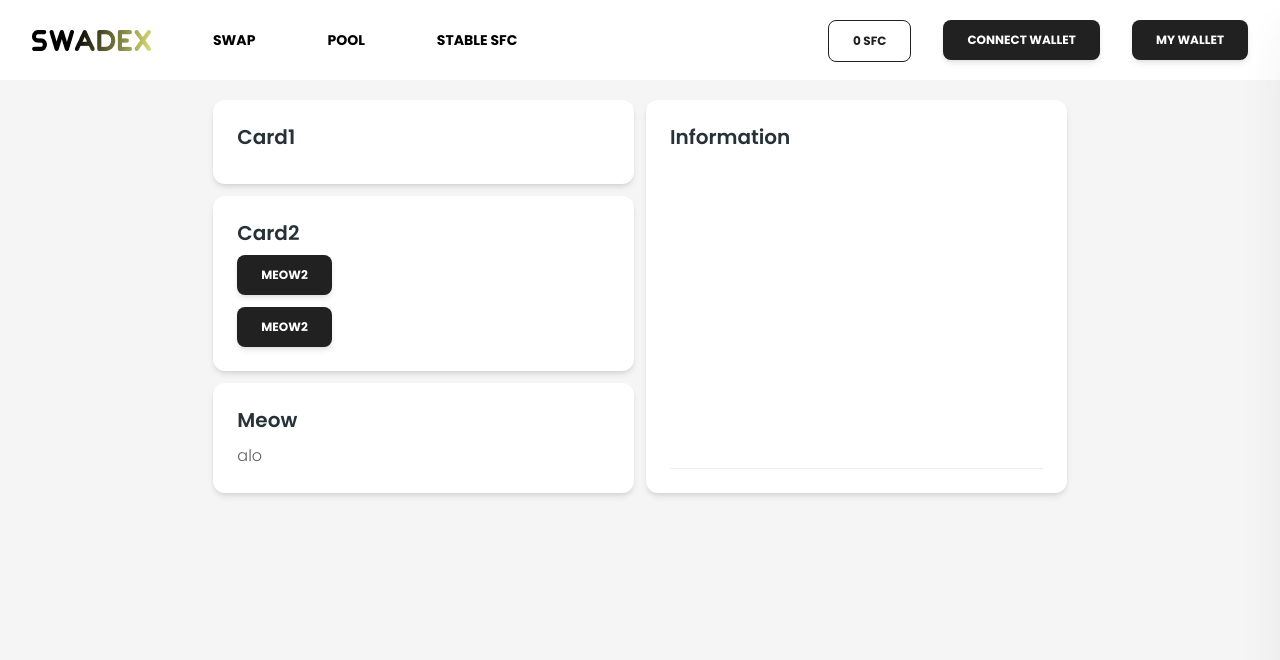
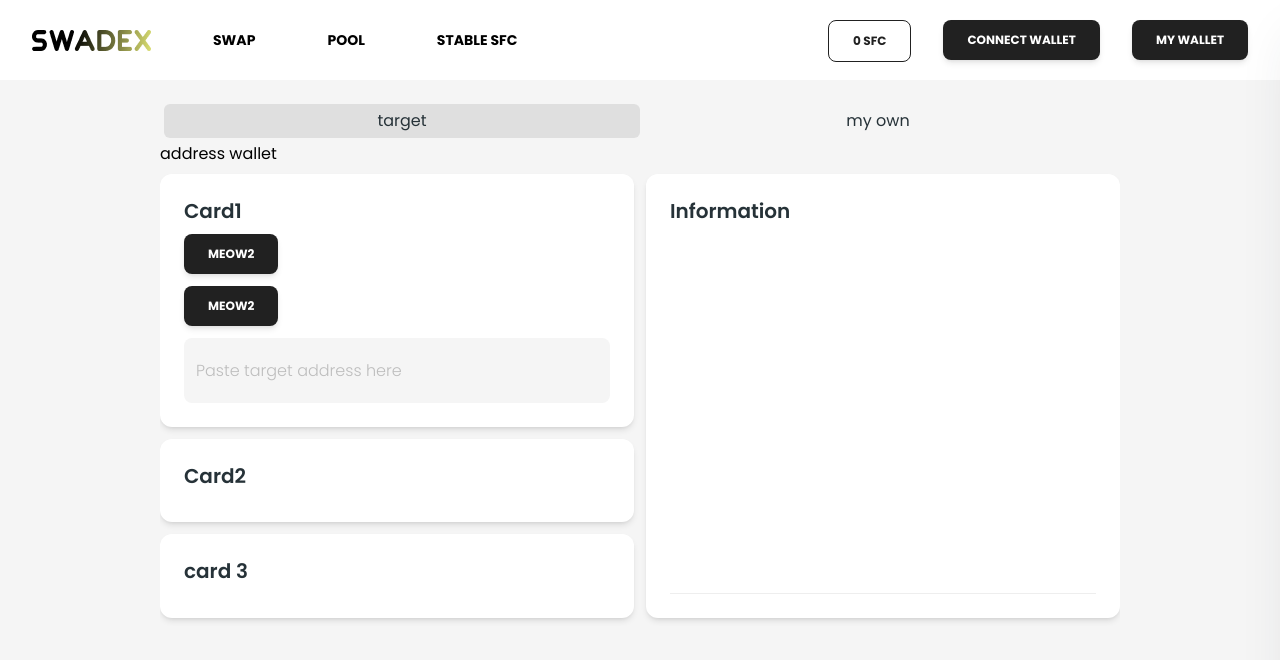
Before and after one commit to nhatme/sfc-client-react, a React (Create React App) app: page /stable_sfc in a window 1280 px wide. Shown: the top 660 px of the page. Built offline with nearby package versions, Linux system fonts and the light colour scheme.

Commit message:
still develop...

```diff
--- a/src/components/CardsCustom.tsx
+++ b/src/components/CardsCustom.tsx
@@ -7,7 +7,7 @@ import {
 import { FC } from "react";
 import { CardsProps } from "../interfaces/CustomProps";
 
-const CardStableCoin: FC<CardsProps> = ({ className, nameCard, buttons, typograph, cardFooter }) => {
+const CardStableCoin: FC<CardsProps> = ({ className, nameCard, buttons, inputBox, typograph, cardFooter }) => {
     return (
         <Card className={`${className}`}>
             <CardBody>
@@ -16,12 +16,13 @@ const CardStableCoin: FC<CardsProps> = ({ className, nameCard, buttons, typograp
                 </Typography>
                 {typograph}
                 <div className="">
-                    {buttons && buttons.map((button, index) => (
+                    {buttons && buttons.map(({ className, onClick, label }, index) => (
                         <div>
-                            <Button className={`${button.className}`} key={index} onClick={button.onClick}>{button.label}</Button>
+                            <Button className={`${className}`} key={index} onClick={onClick}>{label}</Button>
                         </div>
                     ))}
                 </div>
+                {inputBox}
             </CardBody>
             {cardFooter}
         </Card>
--- a/src/components/Dialog.tsx
+++ b/src/components/Dialog.tsx
@@ -19,7 +19,7 @@ const Web3Dialog = () => {
             <Dialog size="xs" open={open} handler={handleOpen}
                 animate={{
                     mount: { scale: 1, y: 0 },
-                    unmount: { scale: 0.9, y: -50 },
+                    unmount: { scale: 0.9, y: 0 },
                 }}
                 className="bg-[#f8f8f9b3]">
                 <DialogHeader className="justify-between">
--- a/src/components/Inputs.tsx
+++ b/src/components/Inputs.tsx
@@ -1,19 +1,19 @@
 import { FC } from "react"
-import { Dropdown } from "./Dropdown"
+import { InputCustomProps } from "../interfaces/CustomProps"
 
-const InputCustom: FC = () => {
+const InputCustom: FC<InputCustomProps> = ({ className, label, dropdown, unitCurrencyConverter, walletBalance, placeHolder, type, inputSize }) => {
     return (
-        <div className="flex flex-col bg-gray-100 p-4 rounded-lg">
-            <label htmlFor="you pay">You pay</label>
-            <div className="flex justify-between">
-                <input type="number" name="you pay" placeholder="0" className="text-4xl outline-none mt-2 text-black w-full bg-gray-100" />
+        <div className={`${className}`}>
+            <label htmlFor="">{label}</label>
+            <div className="flex justify-between items-center">
+                <input type={type} placeholder={placeHolder} className={`${inputSize} leading-none outline-none mt-2 text-black w-full bg-gray-100`} />
                 <div>
-                    <Dropdown dropdownName={"SOL"} />
+                    {dropdown}
                 </div>
             </div>
             <div className="flex justify-between mt-2">
-                <div>$185.66</div>
-                <div className="text-gray-500">Balance: 1.3</div>
+                <div>{unitCurrencyConverter}</div>
+                <div className="text-gray-500">{walletBalance}</div>
             </div>
         </div>
     )
--- /dev/null
+++ b/src/components/TabsCustom.tsx
@@ -0,0 +1,43 @@
+import {
+    Tabs,
+    TabsHeader,
+    TabsBody,
+    Tab,
+    TabPanel,
+} from "@material-tailwind/react";
+import { FC } from "react";
+import { TransparentTabsCustom } from "../interfaces/CustomProps";
+
+const TransparentTabs: FC<TransparentTabsCustom> = ({ data }) => {
+    return (
+        <Tabs value={data[0].value} className="max-w-full">
+            <TabsHeader
+                className="bg-transparent"
+                indicatorProps={{
+                    className: "bg-gray-900/10 shadow-none !text-gray-900",
+                }}
+            >
+                {data && data.map(({ label, value }, index) => (
+                    <Tab key={value} value={value}>
+                        {label}
+                    </Tab>
+                ))}
+            </TabsHeader>
+            <div>address wallet</div>
+            <TabsBody
+                animate={{
+                    initial: { y: 250 },
+                    mount: { y: 0 },
+                    unmount: { y: 300 },
+                }}>
+                {data && data.map(({ value, desc }, index) => (
+                    <TabPanel className="py-2 px-0" key={value} value={value}>
+                        {desc}
+                    </TabPanel>
+                ))}
+            </TabsBody>
+        </Tabs>
+    );
+}
+
+export default TransparentTabs;
--- a/src/interfaces/CustomProps.ts
+++ b/src/interfaces/CustomProps.ts
@@ -2,6 +2,7 @@ export interface CardsProps {
     className?: string,
     nameCard: string,
     buttons?: ButtonProps[],
+    inputBox?: JSX.Element,
     typograph?: JSX.Element,
     cardFooter?: JSX.Element
 }
@@ -13,5 +14,26 @@ export interface ButtonProps {
 }
 
 export interface DropdownCustomName {
-    dropdownName: String
+    dropdownName: string
 }
+
+export interface InputCustomProps {
+    className?: string,
+    label?: string,
+    type: string,
+    inputSize?: string,
+    dropdown?: JSX.Element,
+    unitCurrencyConverter?: string,
+    walletBalance?: string,
+    placeHolder?: string
+}
+
+export interface TransparentTabsCustom {
+    data: TabProps[]
+}
+
+export interface TabProps {
+    label: string,
+    value: string,
+    desc: JSX.Element
+}
--- a/src/layouts/AppLayout.tsx
+++ b/src/layouts/AppLayout.tsx
@@ -1,7 +1,6 @@
 import { Outlet } from "react-router-dom";
 import { Header } from "../pages/Header";
-import { FC, useEffect } from "react";
-import WalletAdapter from "../components/WalletAdapter";
+import { FC} from "react";
 
 const AppLayout: FC = () => {
   return (
@@ -9,7 +8,6 @@ const AppLayout: FC = () => {
       <Header />
       <main className="flex-1">
         <Outlet />
-        {/* <WalletAdapter /> */}
       </main>
     </div>
   );
--- a/src/pages/Pool.tsx
+++ b/src/pages/Pool.tsx
@@ -1,5 +1,6 @@
+import { FC } from "react"
 
-const Pool = () => {
+const Pool: FC = () => {
     return (
         <div>Pool</div>
     )
--- a/src/pages/StableCoin.tsx
+++ b/src/pages/StableCoin.tsx
@@ -1,8 +1,11 @@
 import { FC } from "react"
 import { CardStableCoin } from "../components/CardsCustom"
-import { ButtonProps } from "../interfaces/CustomProps"
-import { CardFooter, Typography } from "@material-tailwind/react"
+import { ButtonProps, TabProps } from "../interfaces/CustomProps"
+import { CardFooter } from "@material-tailwind/react"
+import { InputCustom } from "../components/Inputs"
+import TransparentTabs from "../components/TabsCustom"
 
+const StableCoin: FC = () => {
     const buttonsEl: ButtonProps[] = [
         {
             label: "meow2",
@@ -15,25 +18,43 @@ const buttonsEl: ButtonProps[] = [
         },
     ]
 
-const StableCoin: FC = () => {
     return (
-        <div className="bg-gray-100 flex justify-center pt-5 h-full w-full">
-            <div className="w-2/3">
         <div className="flex gap-3">
             <div className="w-full">
-                        <CardStableCoin nameCard="Card1" />
-                        <CardStableCoin nameCard="Card2" className="mt-3" buttons={buttonsEl} />
-                        <CardStableCoin nameCard={"Meow"} className="mt-3" typograph={
-                            <Typography>
-                                alo
-                            </Typography>
-                        } />
+                <CardStableCoin
+                    nameCard="Card1"
+                    buttons={buttonsEl}
+                    inputBox={<InputCustom placeHolder="Paste target address here" className="flex flex-col bg-gray-100 p-3 rounded-lg mt-3" type="text" />}
+                />
+                <CardStableCoin className="mt-3" nameCard="Card2" />
+                <CardStableCoin nameCard="card 3" className="mt-3" />
             </div>
             <CardStableCoin className="w-full flex justify-between" nameCard="Information" cardFooter={<CardFooter><hr /></CardFooter>} />
         </div>
+    )
+}
+
+const TabsHandle: FC = () => {
+    const data: TabProps[] = [
+        {
+            label: "target",
+            value: "label",
+            desc: <StableCoin />,
+        },
+        {
+            label: "my own",
+            value: "value",
+            desc: <StableCoin />,
+        }
+    ];
+
+    return (
+        <div className="bg-gray-100 flex justify-center pt-5 h-full w-full">
+            <div className="w-3/4">
+                <TransparentTabs data={data} />
             </div>
         </div>
     )
 }
 
-export { StableCoin }
+export { TabsHandle }
--- a/src/pages/Trading.tsx
+++ b/src/pages/Trading.tsx
@@ -1,3 +1,4 @@
+import { FC } from "react";
 import { TradingBoard } from "../components/TradingBoard"
 import { Tab, TabPanel, Tabs, TabsBody, TabsHeader } from "@material-tailwind/react";
 
@@ -17,7 +18,7 @@ const data = [
   }
 ];
 
-const Swap = () => {
+const Swap: FC = () => {
   return (
     <div className="bg-gray-100 flex justify-center pt-5 h-full">
       <Tabs value="swap">
--- a/src/routes/routes.tsx
+++ b/src/routes/routes.tsx
@@ -1,6 +1,6 @@
 import defineRoutes from "../config/defineRoutes";
 import { Pool } from "../pages/Pool";
-import { StableCoin } from "../pages/StableCoin";
+import { TabsHandle } from "../pages/StableCoin";
 import { Swap } from "../pages/Trading";
 
 const publicRoutes = [
@@ -14,7 +14,7 @@ const publicRoutes = [
     },
     {
         path: defineRoutes.stablesfc,
-        component: StableCoin
+        component: TabsHandle
     },
     {
         path: defineRoutes.pool,
```
Lines whose indentation alone changed are shown as unchanged.
